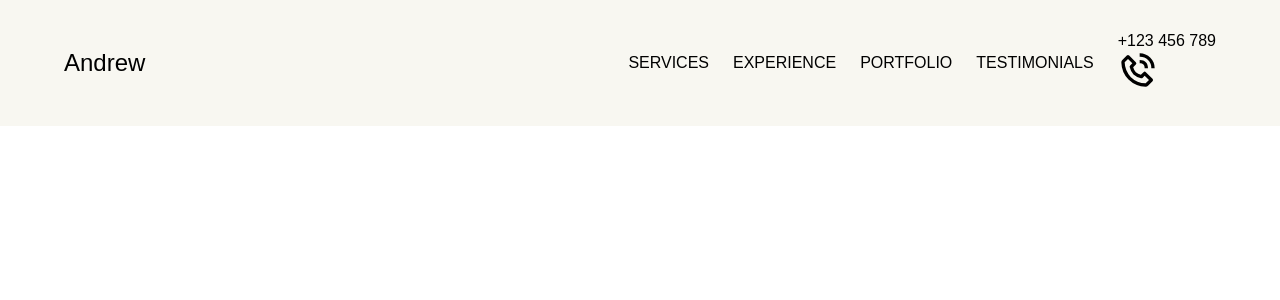
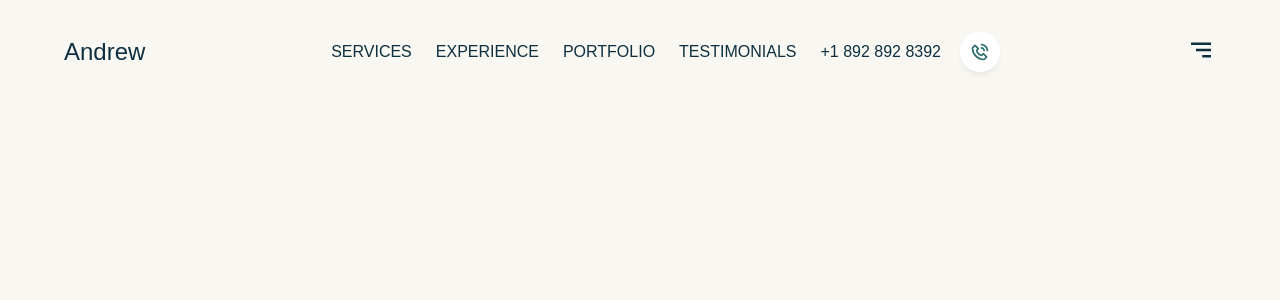
Before and after one commit to andrew1miraflor/react-portfolio-2023, a React (Vite) app: page / in a window 1280 px wide. Shown: the top 300 px of the page. Built offline with nearby package versions, Linux system fonts and the light colour scheme; a web font is replaced by a local one.

Commit message:
Header animations stopped at 50:18

```diff
--- a/src/components/Header/Header.jsx
+++ b/src/components/Header/Header.jsx
@@ -1,30 +1,49 @@
-import React from 'react'
+import React, { useState } from "react"
 import css from './Header.module.scss'
-import {BiPhoneCall} from 'react-icons/bi'
+import { BiPhoneCall, BiMenuAltRight } from 'react-icons/bi'
+import { motion } from 'framer-motion'
+import { getMenuStyles, headerVariants } from "../../utils/motion"
+import useHeaderShadow from "../../hooks/useHeaderShadow";
+const Header = () => {
 
-const Header = () => {
+    const [menuOpened, setMenuOpened] = useState(false);
+    const headerShadow = useHeaderShadow()
     return (
-        <div className={`paddings ${css.wrapper}`}>
+        <motion.div
+            initial="hidden"
+            whileInView="show"
+            variants={headerVariants}
+            viewport={{ once: false, amount: 0.25 }}
+            className={`paddings ${css.wrapper}`
+            }
+            style={{boxShadow: headerShadow}}
+            >
+            <div className={`flexCenter innerWidth ${css.container}`}>
+                <div className={css.name}> Andrew </div>
 
-            <div className={`flexCenter ${css.container}`}>
-                <div className={css.name}>
-                    Andrew
-                </div>
-
-                <ul className={`flexCenter ${css.menu}`}>
+                <ul
+                style={getMenuStyles(menuOpened)}
+                className={`flexCenter ${css.menu}`}>
                     <li><a href="">Services</a></li>
                     <li><a href="">Experience</a></li>
                     <li><a href="">Portfolio</a></li>
                     <li><a href="">Testimonials</a></li>
-                    <li>
-                    <p>+123 456 789</p>
-                    <BiPhoneCall size={"40px"}/>
-
+                    <li className={`flexCenter ${css.phone}`}>
+                        <p>+1 892 892 8392</p>
+                        <BiPhoneCall size={"40px"} />
                     </li>
                 </ul>
+    {/* only for medium and small screens */}
 
+                <div className={css.menuIcon}
+                onClick={()=>setMenuOpened((prev)=>!prev)}
+                >
+                    <BiMenuAltRight size={30} />
+                </div>
             </div>
-        </div>
-    )
-}
+
+        </motion.div>
+        )
+    }
+
 export default Header
--- a/src/components/Header/Header.module.scss
+++ b/src/components/Header/Header.module.scss
@@ -1,6 +1,6 @@
 @import '../../styles/contants.scss';
 
-.wrapper{
+.wrapper {
 
     position: relative;
     z-index: 99;
@@ -10,33 +10,69 @@
     top: 0;
     transition: all 300ms ease;
 
-    .container{
+    .container {
         position: relative;
         justify-content: space-between;
         font-weight: 500;
 
-        .name{
+        .name {
             font-size: 1.5rem;
             font-weight: 500;
         }
 
-        .menu{
+        .menu {
+
+            @media (max-width: $sm),
+            (max-width: $md) {
+                position: absolute;
+                list-style: none;
+                gap: 2rem;
+                font-weight: 500;
+                flex-direction: column;
+                right: 0;
+                top: 3rem;
+                width: 50%;
+                min-width: 15rem;
+                background: white;
+                padding: 2rem;
+                border-radius: 2rem;
+                transition: all 300ms ease;
+                align-items: flex-start padding 3rem;
+                justify-content: flex-end;
+                box-shadow: 0px 4px 4px rgba(0, 0, 0, 0.05);
+                ;
+            }
+
             text-transform: uppercase;
             font-size: 1rem;
             list-style: none;
             gap: 1.5rem;
             cursor: pointer;
 
-            li{
+            li {
                 a {
                     color: inherit;
                     text-decoration: none;
                 }
 
-                &:hover{
-                    color: $secondary
+                &:hover {
+                    color: $secondary;
+                }
+            }
+
+            .phone {
+                gap: 1.2rem;
+                flex-wrap: wrap;
+
+                svg {
+                    color: $secondary;
+                    padding: 10px;
+                    background: white;
+                    border-radius: 999px;
+                    box-shadow: 0px 4px 4px rgba(0, 0, 0, 0.05);
                 }
             }
         }
     }
+
 }
--- a/src/styles/app.module.scss
+++ b/src/styles/app.module.scss
@@ -1,3 +1,8 @@
+@import './contants.scss';
+
 .container{
-
+    overflow-x: clip;
+    position: relative;
+    color: $primary;
+    height: 100vh;
 }
```
Also changed, not shown: 1 other file (tests, documents, lock files or other folders).
